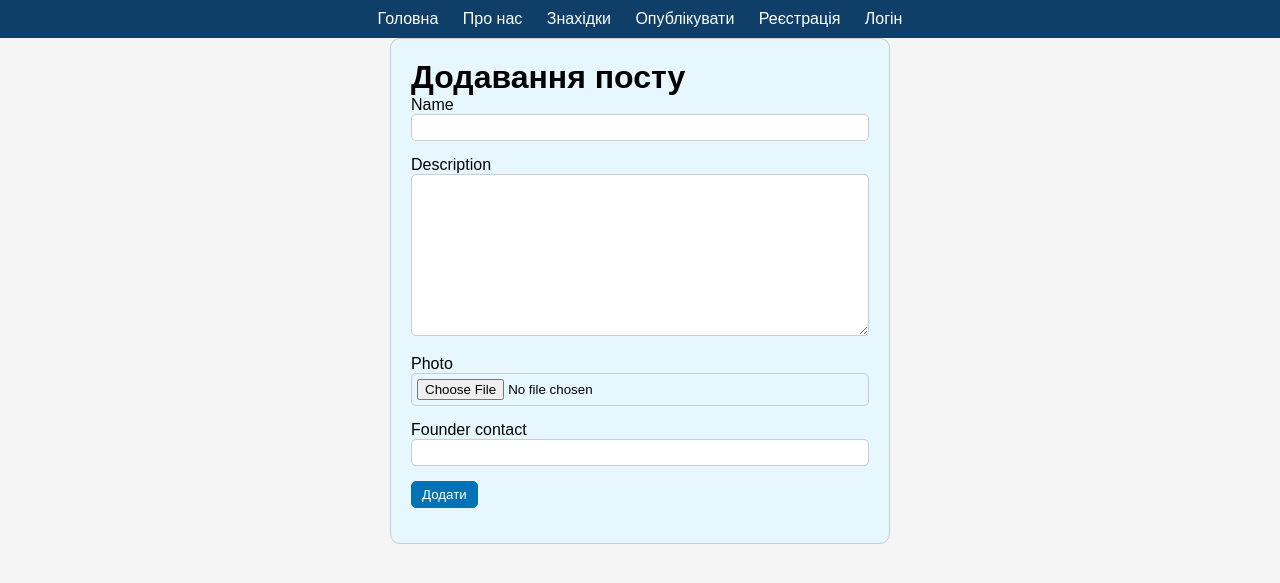
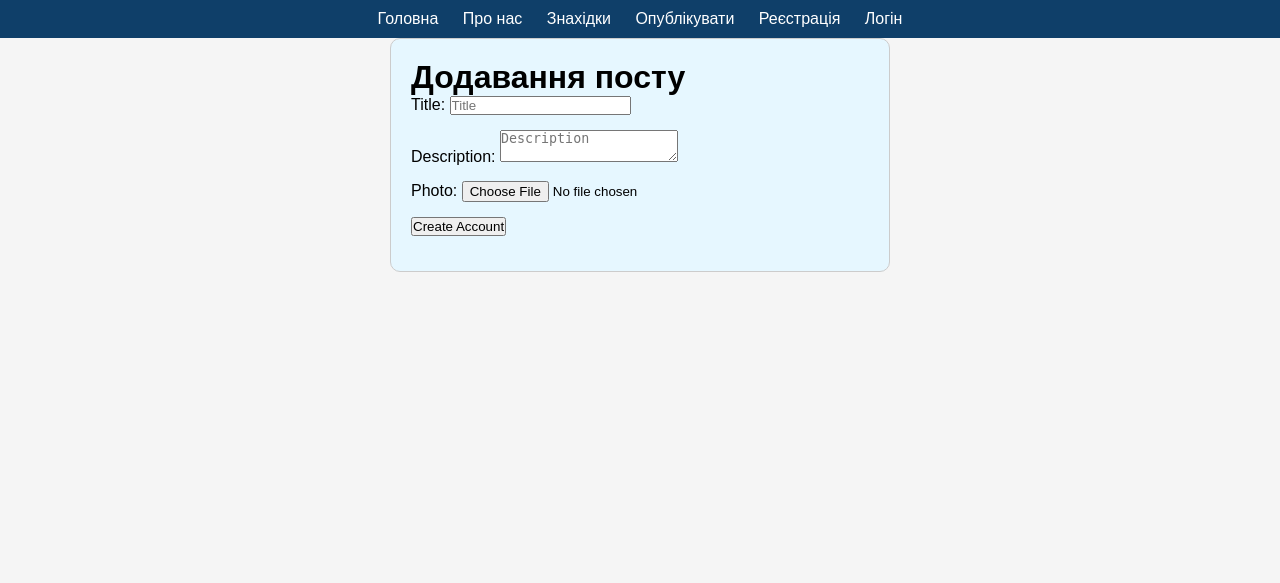
Before and after one commit to taketook34/LostAndFoundFlask, a Flask app: page /addpost in a window 1280 px wide. Shown: the top 583 px of the page. Run offline with Flask 3, Linux system fonts and the light colour scheme.

Commit message:
Adding forms

```diff
--- a/lostfound/__init__.py
+++ b/lostfound/__init__.py
@@ -5,6 +5,7 @@ app = Flask(__name__)
 app.config['SQLALCHEMY_DATABASE_URI'] = 'sqlite:///lost-found.db'
 db = SQLAlchemy(app)
 app.config['UPLOAD_FOLDER'] = 'photos'
+app.config['SECRET_KEY'] = 'c1f736417795cd0352f0939b11d155d6a5e1154461e61564'
 
 
 from lostfound import routes
--- a/lostfound/forms.py
+++ b/lostfound/forms.py
@@ -1,8 +1,15 @@
-from flask_wtf import FLaskForm
+from flask_wtf import FlaskForm
 import wtforms
+# from wtforms import validators
 
-class RegisterForm(FLaskForm):
+class RegisterForm(FlaskForm):
     username = wtforms.StringField(label='User Name:')
     password1 = wtforms.PasswordField(label='Password:')
     password2 = wtforms.PasswordField(label='Confirm Password:')
     submit = wtforms.SubmitField(label='Create Account')
+
+class PostForm(FlaskForm):
+    name = wtforms.StringField(label='Title: ')
+    description = wtforms.TextAreaField(label='Description: ')
+    photo = wtforms.FileField(label='Photo: ')
+    submit = wtforms.SubmitField(label='Create Account')
--- a/lostfound/routes.py
+++ b/lostfound/routes.py
@@ -1,6 +1,7 @@
 from lostfound import app, db
-from flask import Flask, render_template, send_from_directory
-from lostfound.models import Post
+from flask import Flask, render_template, send_from_directory, redirect, url_for
+from lostfound.models import Post, User
+from lostfound.forms import RegisterForm, PostForm
 import os
 
 
@@ -17,17 +18,39 @@ def postlist_page():
 
   return render_template('postlist.html', items=posts)
 
+
+
+@app.route('/register', methods=['GET', 'POST'])
+def register_page():
+  form = RegisterForm()
+
+  if form.validate_on_submit():
+    with app.app_context():
+      user_to_create = User(username=form.username.data, password=form.password1.data)
+      user_to_create.set_password(user_to_create.password)
+
+      db.session.add(user_to_create)
+      db.session.commit()
+
+    return redirect(url_for('home_page'))
+
+
+  if form.errors != {}: #If there are not errors from the validations
+    for err_msg in form.errors.values():
+      print(f'There was an error with creating a user: {err_msg}')
+
+  return render_template('registerpage.html', form = form)
+
+@app.route('/addpost')
+def addpost_page():
+  form  = PostForm()
+
+
+  return render_template('addpost.html', form = form)
+
 @app.route('/login')
 def login_page():
   return render_template('loginpage.html')
-
-@app.route('/register')
-def register_page():
-  return render_template('registerpage.html')
-
-@app.route('/addpost')
-def addpost_page():
-  return render_template('addpost.html')
 
 @app.route('/contacts')
 def contacts_page():
--- a/lostfound/templates/addpost.html
+++ b/lostfound/templates/addpost.html
@@ -5,31 +5,34 @@
 
     <h1>Додавання посту</h1>
     <form action="#" method="post" enctype="multipart/form-data">
-
+        {{ form.hidden_tag() }}
 
 
         <div class="form-group">
-            <label for="">Name</label>
-            <input type="text" name="name" class="form-input" maxlength="60" required="" id="id_name">
+            {{ form.name.label() }}
+            {{ form.name(placeholder="Title") }}
+            <!-- <label for="">Name</label>
+            <input type="text" name="name" class="form-input" maxlength="60" required="" id="id_name"> -->
         </div>
 
         <div class="form-group">
-            <label for="">Description</label>
-            <textarea name="description" cols="40" rows="10" class="form-input" maxlength="255" required="" id="id_description"></textarea>
+            {{ form.description.label() }}
+            {{ form.description(placeholder="Description") }}
+            <!-- <label for="">Description</label>
+            <textarea name="description" cols="40" rows="10" class="form-input" maxlength="255" required="" id="id_description"></textarea> -->
         </div>
 
         <div class="form-group">
-            <label for="">Photo</label>
-            <input type="file" name="photo" class="custom-file-input" accept="image/*" required="" id="id_photo">
+            {{ form.photo.label() }}
+            {{ form.photo() }}
+            <!-- <label for="">Photo</label>
+            <input type="file" name="photo" class="custom-file-input" accept="image/*" required="" id="id_photo"> -->
         </div>
 
-        <div class="form-group">
-            <label for="">Founder contact</label>
-            <input type="text" name="founder_contact" class="form-input" maxlength="60" required="" id="id_founder_contact">
-        </div>
 
         <div class="form-group">
-          <input class="form-submit" type="submit" value="Додати">
+            {{ form.submit() }}
+          <!-- <input class="form-submit" type="submit" value="Додати"> -->
         </div>
 
     </form>
--- a/lostfound/templates/postlist.html
+++ b/lostfound/templates/postlist.html
@@ -17,7 +17,7 @@
                 <p>{{ p.description }}</p>
             </div>
             <div class="post-meta">
-                Тут місце для автора
+                <p>{{ p.author_name }}</p>
             </div>
         </div>
     </div>
```
Also changed, not shown: lostfound/templates/registerpage.html (+17 -9 lines), instance/lost-found.db.
